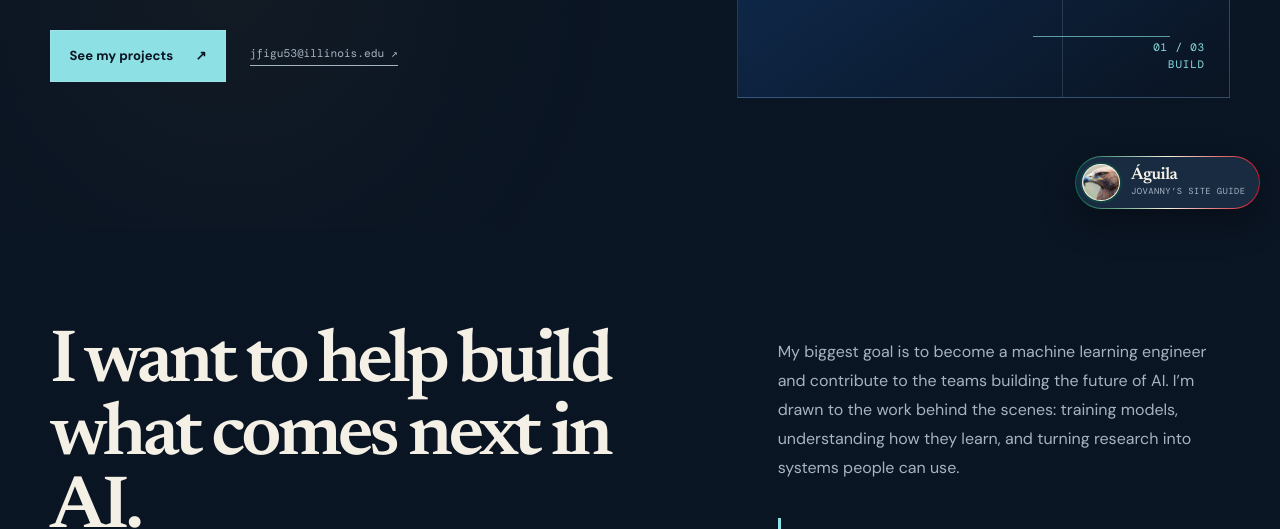
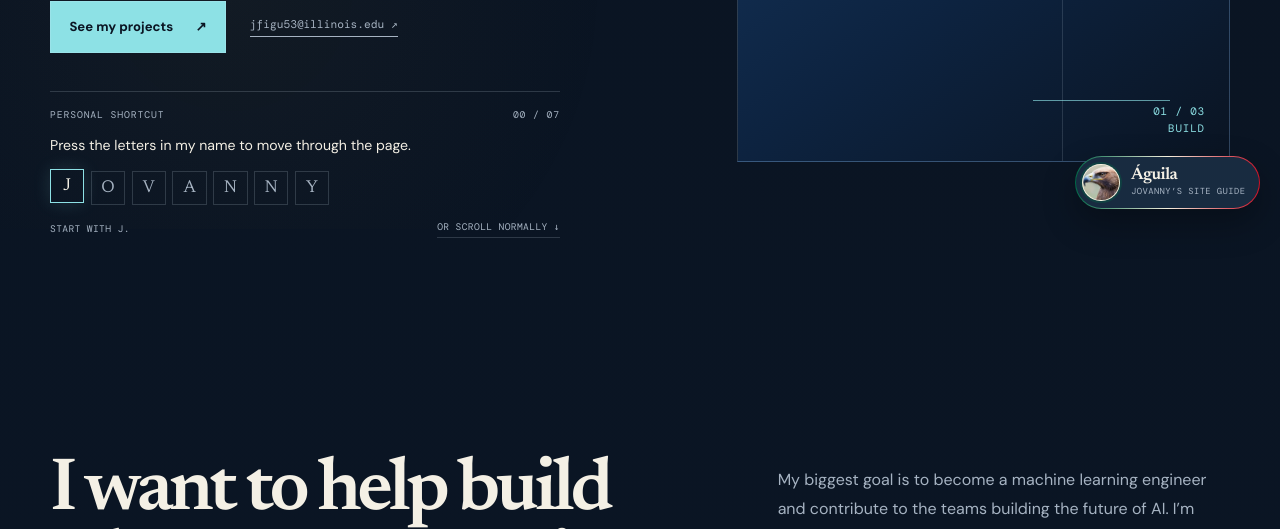
Before and after one commit to jovannyf1/jovanny-figueroa-site, a plain HTML site: page index.html in a window 1280 px wide. Shown: the part 571-1100 px from the top of the page. Drawn offline with nearby package versions, Linux system fonts and the light colour scheme.

Commit message:
Add JOVANNY homepage keyboard path

```diff
--- a/index.html
+++ b/index.html
@@ -34,6 +34,26 @@
             <a class="button button-primary" href="projects.html">See my projects <span aria-hidden="true">↗</span></a>
             <a class="text-link" href="mailto:jfigu53@illinois.edu">jfigu53@illinois.edu <span aria-hidden="true">↗</span></a>
           </div>
+          <div class="name-sequence reveal" data-name-sequence>
+            <div class="name-sequence-topline">
+              <span>Personal shortcut</span>
+              <span data-name-progress>00 / 07</span>
+            </div>
+            <p class="name-sequence-instruction">Press the letters in my name to move through the page.</p>
+            <div class="name-sequence-letters" aria-label="Jovanny, the seven-letter page shortcut">
+              <span data-name-letter="j" class="is-next">J</span>
+              <span data-name-letter="o">O</span>
+              <span data-name-letter="v">V</span>
+              <span data-name-letter="a">A</span>
+              <span data-name-letter="n">N</span>
+              <span data-name-letter="n">N</span>
+              <span data-name-letter="y">Y</span>
+            </div>
+            <div class="name-sequence-footer">
+              <p data-name-status aria-live="polite">Start with J.</p>
+              <a href="#mission">Or scroll normally <span aria-hidden="true">↓</span></a>
+            </div>
+          </div>
         </div>
 
         <div class="hero-art reveal" aria-label="My typographic introduction" role="img">
@@ -51,7 +71,7 @@
         </div>
       </section>
 
-      <section class="mission section-shell section-space" aria-labelledby="mission-title">
+      <section class="mission section-shell section-space" id="mission" aria-labelledby="mission-title">
         <div class="section-kicker">The long game <span>01</span></div>
         <div class="mission-grid">
           <h2 id="mission-title" class="display-heading reveal">I want to help build what comes next in AI.</h2>
@@ -149,7 +169,7 @@
         </div>
       </section>
 
-      <section class="principles section-shell section-space" aria-labelledby="principles-title">
+      <section class="principles section-shell section-space" id="principles" aria-labelledby="principles-title">
         <div class="principles-intro reveal">
           <div class="section-kicker">How I think <span>03</span></div>
           <h2 id="principles-title" class="display-heading">Technical work should still feel human.</h2>
@@ -212,7 +232,7 @@
       </section>
     </main>
 
-    <footer class="site-footer section-shell">
+    <footer class="site-footer section-shell" id="site-footer">
       <span>© 2026 Jovanny Figueroa</span>
       <span>I’m building with curiosity in Chicago</span>
       <a href="#top">Back to top ↑</a>
--- a/script.js
+++ b/script.js
@@ -6,6 +6,44 @@ const updateHeader = () => {
 
 updateHeader();
 window.addEventListener('scroll', updateHeader, { passive: true });
+
+const nameSequence = document.querySelector('[data-name-sequence]');
+const nameSequenceLetters = nameSequence ? [...nameSequence.querySelectorAll('[data-name-letter]')] : [];
+const nameSequenceProgress = nameSequence?.querySelector('[data-name-progress]');
+const nameSequenceStatus = nameSequence?.querySelector('[data-name-status]');
+const nameSequenceKeys = ['j', 'o', 'v', 'a', 'n', 'n', 'y'];
+const nameSequenceTargets = ['mission', 'work', 'principles', 'about-me', 'about-life', 'contact', 'site-footer'];
+let nameSequenceIndex = 0;
+
+const updateNameSequence = () => {
+  nameSequenceLetters.forEach((letter, index) => {
+    letter.classList.toggle('is-complete', index < nameSequenceIndex);
+    letter.classList.toggle('is-next', index === nameSequenceIndex && nameSequenceIndex < nameSequenceKeys.length);
+  });
+  if (nameSequenceProgress) nameSequenceProgress.textContent = `${String(nameSequenceIndex).padStart(2, '0')} / 07`;
+};
+
+if (nameSequence && document.body.classList.contains('home-page')) {
+  document.addEventListener('keydown', (event) => {
+    if (event.metaKey || event.ctrlKey || event.altKey || event.shiftKey) return;
+    const activeElement = document.activeElement;
+    if (activeElement && (['INPUT', 'TEXTAREA', 'SELECT'].includes(activeElement.tagName) || activeElement.isContentEditable)) return;
+    if (document.querySelector('dialog[open]')) return;
+    const expectedKey = nameSequenceKeys[nameSequenceIndex];
+    if (!expectedKey || event.key.toLowerCase() !== expectedKey) return;
+    event.preventDefault();
+    const target = document.getElementById(nameSequenceTargets[nameSequenceIndex]);
+    nameSequenceIndex += 1;
+    updateNameSequence();
+    if (nameSequenceStatus) {
+      nameSequenceStatus.textContent = nameSequenceIndex === nameSequenceKeys.length
+        ? 'JOVANNY complete. You made it through.'
+        : `Nice. Press ${nameSequenceKeys[nameSequenceIndex].toUpperCase()} next.`;
+    }
+    target?.scrollIntoView({ behavior: 'smooth', block: 'start' });
+  });
+  updateNameSequence();
+}
 
 const assistantDialog = document.querySelector('[data-assistant-dialog]');
 const assistantOpenButton = document.querySelector('[data-assistant-open]');
--- a/styles.css
+++ b/styles.css
@@ -63,6 +63,20 @@ h1, .display-heading { font-family: var(--display); font-weight: 600; letter-spa
 h1 { max-width: 680px; margin-bottom: 1.65rem; font-size: clamp(3.5rem, 6.6vw, 6.6rem); line-height: .94; }
 .hero-summary { max-width: 510px; color: var(--muted); font-size: clamp(1rem, 1.15vw, 1.1rem); line-height: 1.75; }
 .hero-actions { display: flex; flex-wrap: wrap; align-items: center; gap: 1.5rem; margin-top: 2.4rem; }
+.name-sequence { max-width: 510px; margin-top: 2.4rem; padding-top: 1rem; border-top: 1px solid var(--line); }
+.name-sequence-topline, .name-sequence-footer { display: flex; align-items: center; justify-content: space-between; gap: 1rem; }
+.name-sequence-topline { color: var(--muted); font-family: var(--mono); font-size: .61rem; letter-spacing: .09em; text-transform: uppercase; }
+.name-sequence-instruction { margin: .75rem 0 .9rem; color: var(--paper-strong); font-size: .88rem; line-height: 1.55; }
+.name-sequence-letters { display: flex; flex-wrap: wrap; gap: .4rem; }
+.name-sequence-letters span { display: grid; width: 2.15rem; height: 2.15rem; place-items: center; border: 1px solid var(--line); color: var(--muted); font-family: var(--display); font-size: 1.08rem; line-height: 1; transition: background .25s ease, border-color .25s ease, box-shadow .25s ease, color .25s ease, transform .25s ease; }
+.name-sequence-letters span.is-next { border-color: var(--cyan); color: var(--paper-strong); box-shadow: 0 0 18px rgba(141, 225, 229, .14); transform: translateY(-2px); }
+.name-sequence-letters span.is-complete { border-color: var(--cyan); background: var(--cyan); color: var(--ink); }
+.name-sequence-footer { margin-top: .9rem; }
+.name-sequence-footer p { margin: 0; color: var(--muted); font-family: var(--mono); font-size: .6rem; letter-spacing: .04em; text-transform: uppercase; }
+.name-sequence-footer a { padding-bottom: .18rem; border-bottom: 1px solid var(--line); color: var(--muted); font-family: var(--mono); font-size: .6rem; letter-spacing: .04em; text-transform: uppercase; }
+.name-sequence-footer a:hover, .name-sequence-footer a:focus-visible { border-color: var(--cyan); color: var(--cyan); }
+.name-sequence + * { scroll-margin-top: 5rem; }
+#mission, #work, #principles, #about-me, #about-life, #contact, #site-footer { scroll-margin-top: 5rem; }
 .button { display: inline-flex; align-items: center; gap: 1.4rem; padding: .95rem 1.15rem; border: 1px solid var(--line); font-size: .82rem; font-weight: 700; }
 .button-primary { background: var(--cyan); color: var(--ink); transition: background .2s ease, transform .2s ease; }
 .button-primary:hover, .button-primary:focus-visible { background: var(--paper-strong); transform: translateY(-2px); }
@@ -292,6 +306,7 @@ h1 { max-width: 680px; margin-bottom: 1.65rem; font-size: clamp(3.5rem, 6.6vw, 6
   .page-hero-signal div { flex-direction: row; align-items: baseline; padding-bottom: .65rem; border-bottom: 1px solid var(--line); }
   .page-hero-signal span { text-align: right; }
   .art-core-large { font-size: clamp(3.2rem, 15vw, 5rem); }
+  .name-sequence-letters span { width: 1.95rem; height: 1.95rem; }
   .section-heading-row, .contact-topline, .contact-bottomline, .site-footer { align-items: flex-start; flex-direction: column; }
   .section-heading-row { gap: 1.5rem; margin-bottom: 2.5rem; }
   .project-visual { min-height: 240px; }
```
